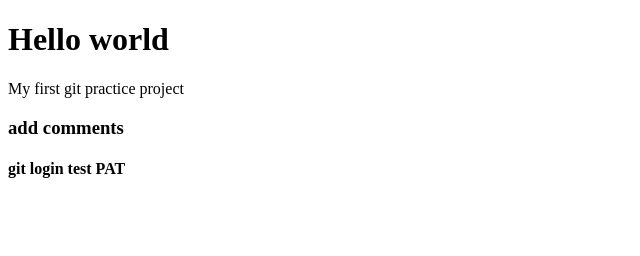
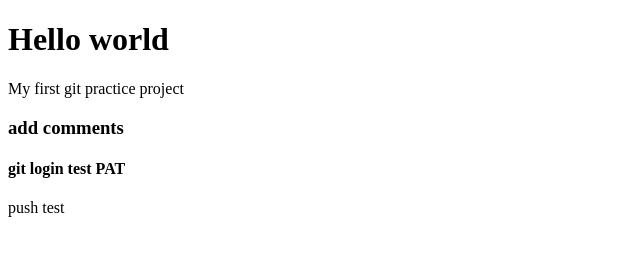
Before and after one commit to Dev-Sunghyunlim/sh_project, a plain HTML site: page index.html in a window 1280 px wide. Shown: the full height of the page, 0-640 px from the left. Drawn offline with Linux system fonts and the light colour scheme.

Commit message:
push test

```diff
--- a/index.html
+++ b/index.html
@@ -12,5 +12,6 @@
 
     <h3>add comments</h3>
     <h4>git login test PAT</h4>
+    <p>push test</p>
   </body>
 </html>
```
